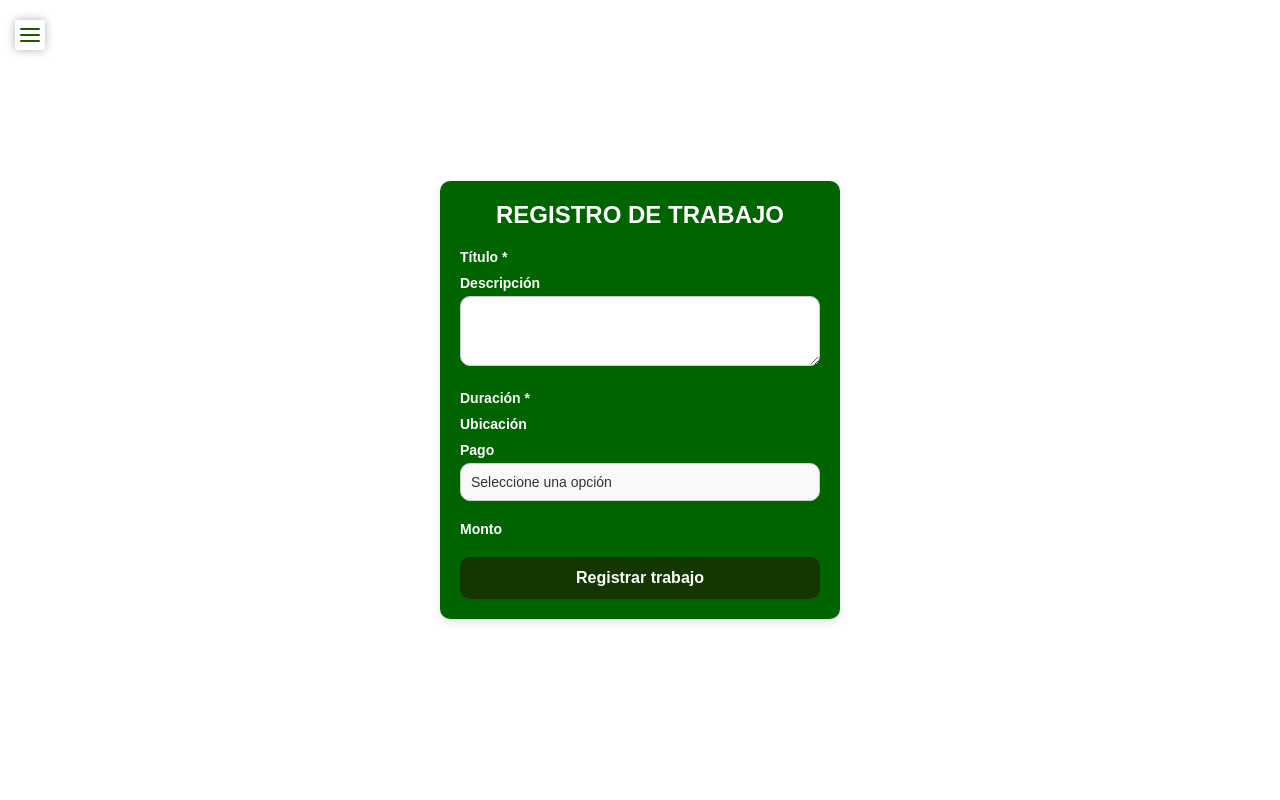
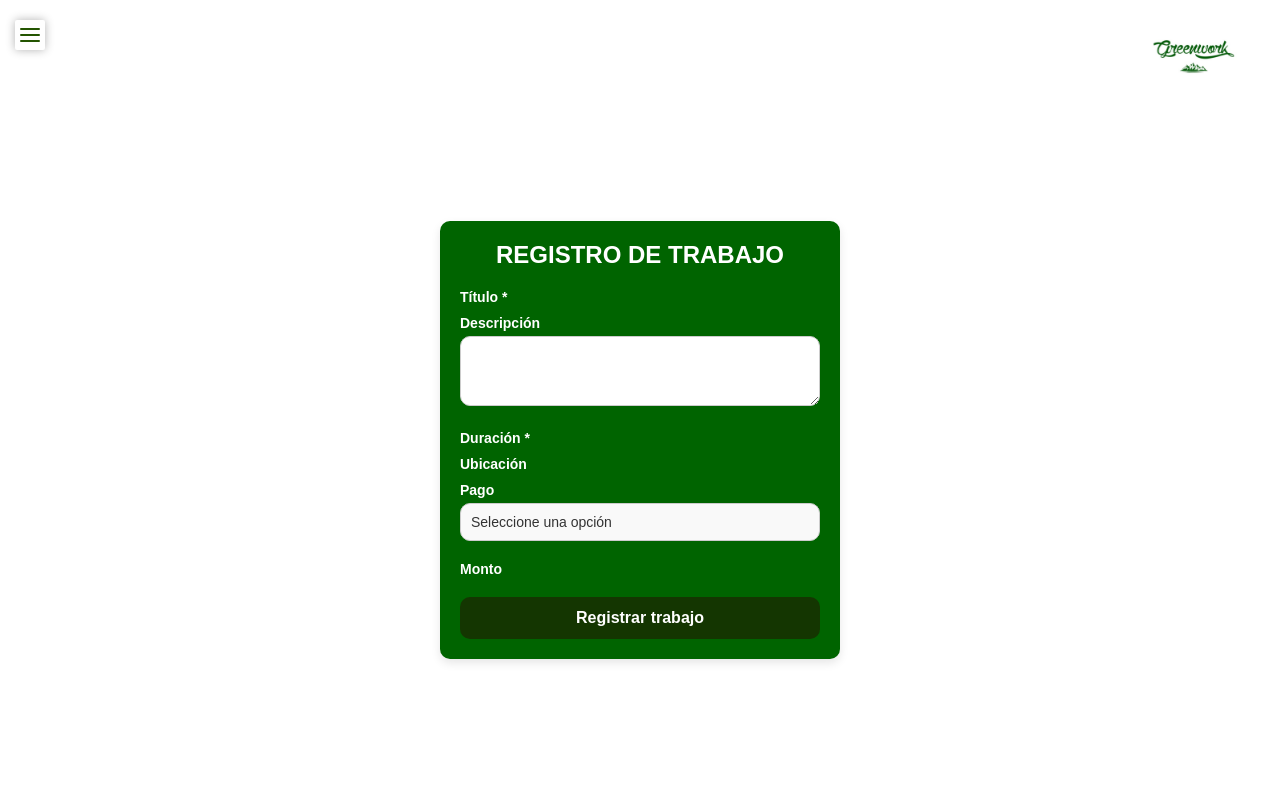
Before and after one commit to StarFront/microproyectos_corredor, a Flask app: template Front/templates/registro.html in a window 1280 px wide. Run offline with Flask 3, Linux system fonts and the light colour scheme; the template is opened without the code that fills it, so the values that code supplies are empty; some libraries are stand-ins or nearby versions.

Commit message:
Cambios css y bton

```diff
--- a/Front/css/marketplace.css
+++ b/Front/css/marketplace.css
@@ -26,8 +26,6 @@ header {
     text-align: left;
     margin: 0;
     color: #4e2504;
-
-
 }
 
 .logo img {
--- a/Front/css/registro.css
+++ b/Front/css/registro.css
@@ -6,12 +6,33 @@
 
 body {
     font-family: Arial, sans-serif;
+    padding-top: 80px;
     display: flex;
     justify-content: center;
     align-items: center;
     min-height: 100vh;
     margin: 0;
 
+}
+
+header {
+    position: fixed; /* Fija el header en la parte superior */
+    top: 0;
+    width: 100%;
+    display: flex;
+    flex-direction: row-reverse;
+    justify-content: space-between;
+    align-items: center;
+    padding: 20px;
+}
+
+.logo {
+    margin-right: 20px;
+}
+
+.logo img {
+    max-width: 120px;
+    width: 100px;
 }
 
 .form-container {
--- a/Front/templates/menu.html
+++ b/Front/templates/menu.html
@@ -17,7 +17,7 @@
         </div>
 
         <div class="slide">
-            <h1>menú</h1>
+            <h1>Menú</h1>
             <ul>
                 <li><a href="#"> <i class="fa-solid fa-tree"></i> Inicio</a></li>
                 <li><a href="#"> <i class="fa-solid fa-address-book"></i> Perfil</a></li>
--- a/Front/templates/registro.html
+++ b/Front/templates/registro.html
@@ -18,6 +18,12 @@
       })
       .catch(error => console.error('Error al cargar el menú:', error));
   </script>
+
+<header>
+  <a href="../templates/index.html" class="logo">
+      <img src="../img/logo.jpg" alt="GreenWork Logo">
+  </a>
+</header>
 
 
     <div class="form-container">
```
